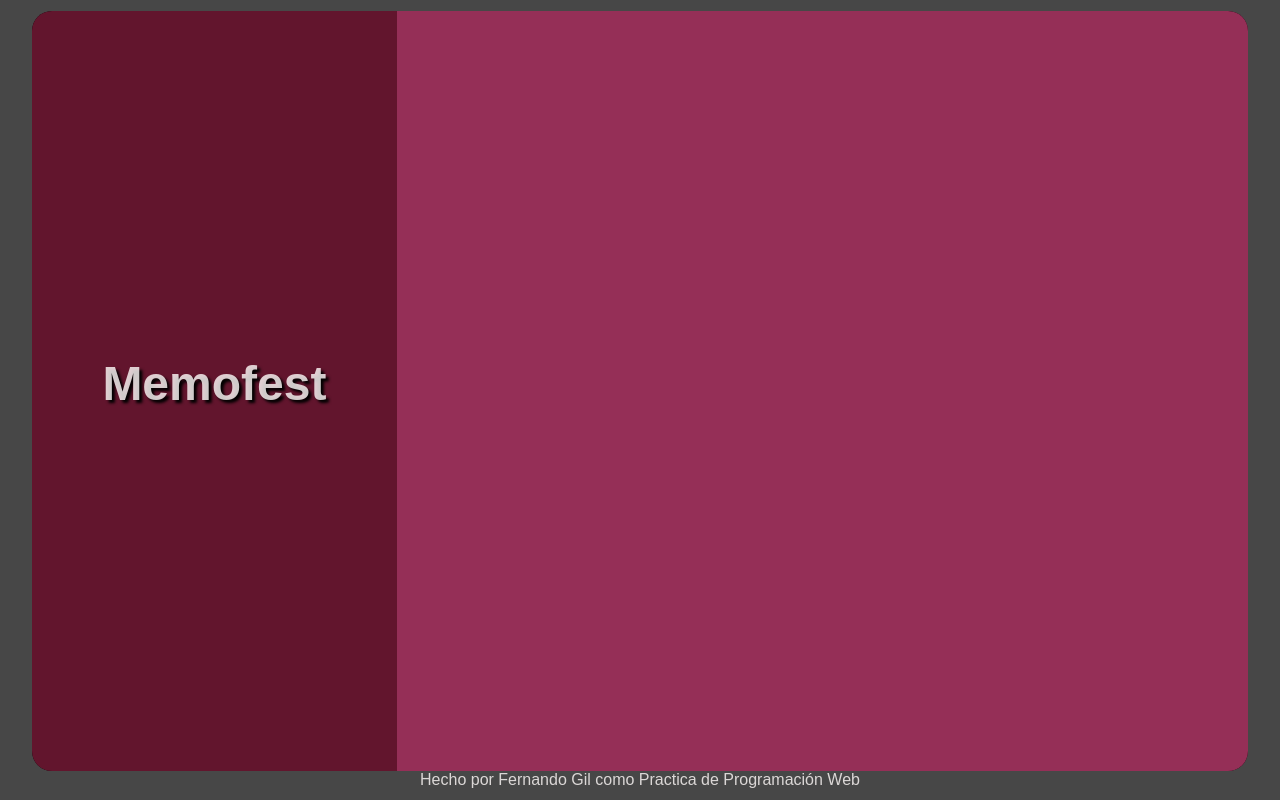
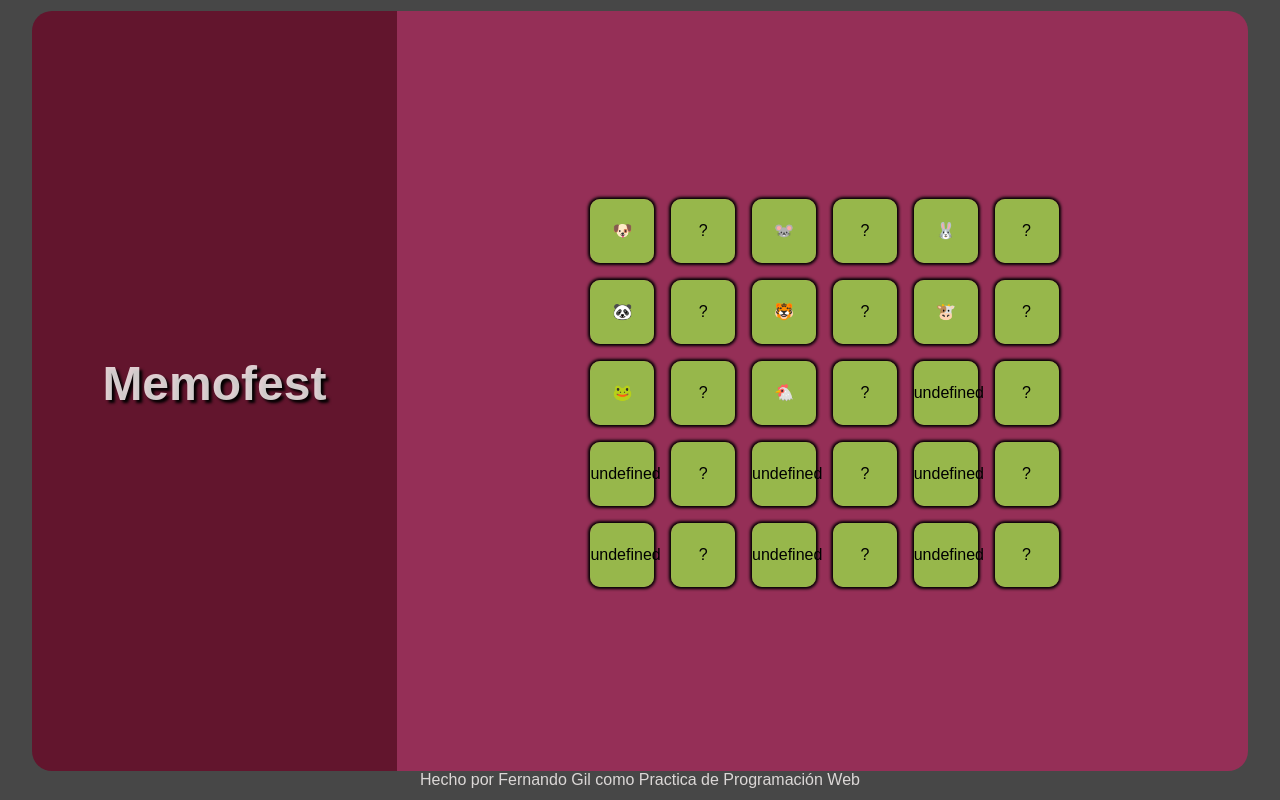
Before and after one commit to fernandoalesis/memotest, a plain HTML site: page index.html in a window 1280 px wide. Both pictures are taken after a click on the button "Start Game!". Drawn offline with Linux system fonts and the light colour scheme; a web font is replaced by a local one.

Commit message:
Cambios 2

```diff
--- a/index.css
+++ b/index.css
@@ -24,6 +24,7 @@ body{
   color:var(--color-text);
   font-size:1rem;
   background:#474747;
+  perspective-origin: 1000;
 
 }
 
@@ -41,18 +42,20 @@ body{
   -o-border-radius: 20px;
   box-sizing: border-box;
   overflow: hidden;
-  background: #000;
+
 }
 
 
 
 
 main{
+  position: relative;
   display: flex;
   flex-direction: column;
   justify-content: center;
   align-items: center;
   width: 70%;
+  min-width: 525px ;
   height: 100%;
   background: #952f57;
 
@@ -60,11 +63,14 @@ main{
 }
 
 aside{
+  position: relative;
  display: flex;
   flex-direction: column;
   justify-content: center;
   align-items: center;
   width: 30%;
+  min-width: 300px;
+  max-width: 400px;
   height: 100%;
   min-width: 15vh;
   background: #62152d;
@@ -85,41 +91,84 @@ aside h1{
 
 
 
-.tablero{
+#tablero{
   position: relative;
-  height:600px;
-  width: 600px;
+  margin-top: 1rem;
+  margin-left: 1rem;
+  height:50vh;
+  width: 60vh;
   display: grid;
   grid-template-columns: repeat(6, 1fr);
-  grid-template-rows: repeat(6, 1fr);
+  grid-template-rows: repeat(5, 1fr);
+  grid-gap: 5px;
+  background: transparent;
+
 
 }
 
-.carta{
-  border: 5px solid #4b6cb7;
-  line-height: 50px;
+.tarjeta,.cara{
+  height:8vh;
+  width: 8vh;
+  border-radius: 10px;
+  min-height: 50px;
+  min-width: 50px;
+
   cursor: pointer;
   user-select: none;
-  color: #f7b32c;
 
-  border-radius: 15px;
-  -webkit-border-radius: 15px;
-  -moz-border-radius: 15px;
-  -ms-border-radius: 15px;
-  -o-border-radius: 15px;
 }
 
-.carta:hover{
-  background: #182848d3;
-  border: 1px solid #4b6cb7;
-  background-position: center;
-background-size: cover;}
+.tarjeta{
+  position: relative;
+  transform-style: preserve-3d;
+  transition:0.5s ;
+  -webkit-transition:0.5s ;
+  -moz-transition:0.5s ;
+  -ms-transition:0.5s ;
+  -o-transition:0.5s ;
+  -webkit-transform-style: preserve-3d;
+  -moz-transform-style: preserve-3d;
+  -ms-transform-style: preserve-3d;
+  -o-transform-style: preserve-3d;
+  box-shadow: #000 0px 0px 3px 2px;
+}
+.cara{
+  position: absolute;
+  backface-visibility: hidden;
+  -webkit-backface-visibility: hidden;
+  font-size: 2rem;
+  line-height:8vh;
+  text-align: center;
+}
+.trasera{
+  transform: rotateY(180deg);
+  background: #fbf7f5d2;
+  -webkit-transform: rotateY(180deg);
+  -moz-transform: rotateY(180deg);
+  -ms-transform: rotateY(180deg);
+  -o-transform: rotateY(180deg);
+  color: #000;
 
-  .carta .active{
-    background: rgba(255, 255, 255, 0.473);
+}
+.frontal{
+  transform: rotateY(0deg);
+  background: #97b74b;
+  color: #000;
+  line-height: 8vh;
+  text-align: center;
+  font-size: 1rem;
+  -webkit-transform: rotateY(0deg);
+  -moz-transform: rotateY(0deg);
+  -ms-transform: rotateY(0deg);
+  -o-transform: rotateY(0deg);
 }
 
-button{
+/*.tarjeta:hover{
+  transform: rotateY(180deg);
+}*/
+
+
+#startButton{
   background: #97b74b;
   border: none;
   height: 50px;
@@ -134,8 +183,9 @@ button{
   -ms-border-radius: 25px;
   -o-border-radius: 25px;
   box-shadow: 3px 3px 5px #000;
+  overflow: hidden;
 }
-button:hover{
+#startButton:hover{
   background: #182848d3;
   box-shadow: 3px 3px 5px #000;
 }
--- a/index.html
+++ b/index.html
@@ -21,7 +21,7 @@
         </aside>
 
         <main>
-            <div class="tablero">
+            <div id="tablero">
 
             </div>
         </main>
--- a/memotest.js
+++ b/memotest.js
@@ -1,42 +1,77 @@
 /*Memotest*/
 
-//Iniciar variables
+//init variables
 
-const tablero = document.getElementById('tablero');
-const casillero= document.getElementsByClassName('carta');
-const cartasArray = Array.from(casillero);
-const start= document.getElementById('startButton');
-const emojiList= ['🐶', '🐱', '🐭', '🐹', '🐰', '🐻', '🐼', '🐯', '🐷', '🐸', '🐔' , '🐤',  '🐺', '🐗', '🐴'];
+let emojiList=['🐶','🐱','🐭','🐹','🐰','🦊','🐼','🐨','🐯','🦁','🐮','🐷','🐸','🐵','🐔']
 
-window.onload = function(){};
+let startButton=document.getElementById('startButton');
 
+let tablero=document.getElementById('tablero');
 
-//Crear tablero
-function crearTablero(){
-
-    for(let i=0; i<30; i++){
-
-        document.getElementsByClassName('tablero').appendChild(document.createElement('div'));
-        /*(`<div class="carta"></div>`);*/
-    }
-}
-
-//Importar imagenes
-
-
-//Crear cartas
-
-function crearCartas(){
+let tarjeta=document.getElementsByClassName('tarjeta');
+let ArrayTablero= [];
+let ArrayTarjeta=Array.from(tarjeta);
+let caraTrasera=document.getElementsByClassName('cara trasera');
+let caraFrontal=document.getElementsByClassName('cara frontal');
 
 
 
-}
-
-//Start Game
-
-start.addEventListener('click', function(){
-    start.style.display = 'none';
-    crearTablero();
 
 
-});
+crearCartas=()=>{
+    const a=[...emojiList]
+    const b=[...emojiList]
+    for (let index = 0; index< ArrayTablero.length; index+=2) {
+        ArrayTablero[index].innerHTML=`<div class="cara frontal">${a[index]}</div><div class="cara trasera"></div>`;
+        ArrayTablero[index].innerHTML=`<div class="cara frontal">${b[index]}</div><div class="cara trasera"></div>`;
+
+
+    }
+
+    ArrayTablero.forEach(element => {
+        element.addEventListener('click', () => {
+            element.style.transform='rotateY(180deg)';
+        });
+})
+};
+
+
+
+
+crearTablero=()=>{
+
+
+    for (let i = 0; i<30; i++) {
+        const carta=document.createElement('div');
+            carta.classList.add('tarjeta')
+            carta.innerHTML=`<div class="cara frontal"></div><div class="cara trasera"></div>`;
+            tablero.appendChild(carta);
+            tablero.children[i].innerHTML=`<div class="cara frontal">?</div><div class="cara trasera"></div>`;
+            ArrayTablero.push(tablero.children[i]);
+      }
+        console.log(tablero);
+        console.log(tablero.children)
+        ArrayTablero= [...tablero.children];
+        console.log(ArrayTablero);
+        crearCartas()
+
+
+};
+
+
+
+
+
+
+
+
+
+
+
+
+//start game
+
+startButton.addEventListener('click',()=>{
+    startButton.style.display='none';
+    crearTablero();
+}) ;
```
